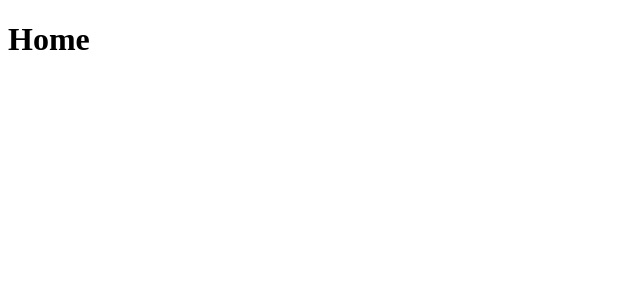
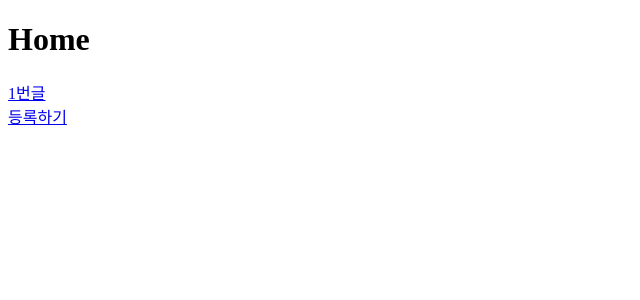
Before and after one commit to rmsoft-insu/nextboard, a Next.js app: page / in a window 1280 px wide. Shown: the top 300 px of the page, without its empty margins (0-640 px from the left). Built offline with nearby package versions, Linux system fonts and the light colour scheme.

Commit message:
링크 연결하기

```diff
--- a/pages/board/edit/[idx].tsx
+++ b/pages/board/edit/[idx].tsx
@@ -1,7 +1,10 @@
+import Link from "next/link";
+
 const PostDetail = () => {
   return (
     <div>
-      <h1>글 상세</h1>
+      <Link href="/">목록보기</Link>
+      <h1>글 수정</h1>
     </div>
   );
 };
--- a/pages/index.tsx
+++ b/pages/index.tsx
@@ -1,11 +1,15 @@
-import Head from "next/head";
-import Image from "next/image";
-import styles from "@/styles/Home.module.css";
+import Link from "next/link";
 
 export default function Home() {
   return (
     <>
       <h1>Home</h1>
+      <div>
+        <Link href="/board/1">1번글</Link>
+      </div>
+      <div>
+        <Link href="/board/register">등록하기</Link>
+      </div>
     </>
   );
 }
--- a/tsconfig.json
+++ b/tsconfig.json
@@ -4,7 +4,7 @@
     "lib": ["dom", "dom.iterable", "esnext"],
     "allowJs": true,
     "skipLibCheck": true,
-    "strict": true,
+    "strict": false,
     "forceConsistentCasingInFileNames": true,
     "noEmit": true,
     "esModuleInterop": true,
```
Also changed, not shown: pages/board/[idx].tsx (+7 -3 lines), pages/board/register.tsx (+14 -0 lines).
